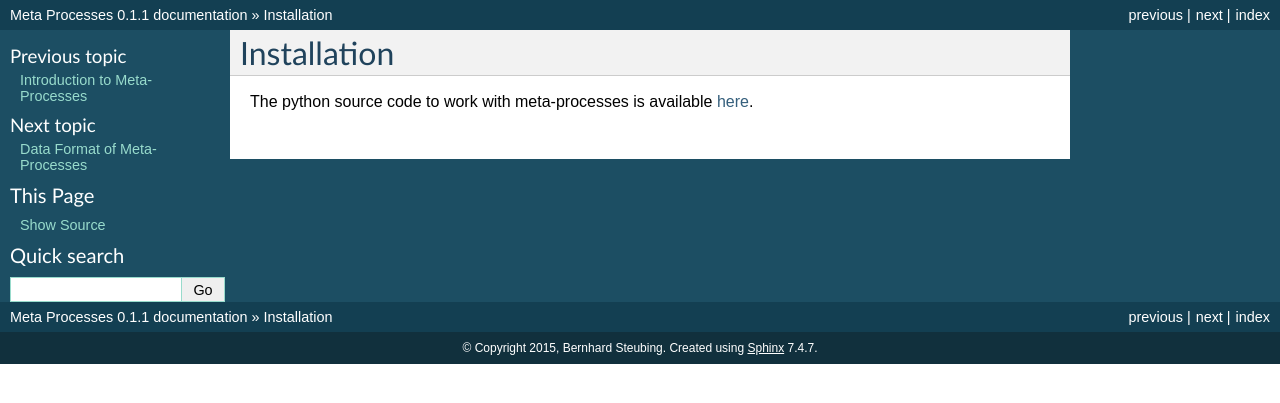
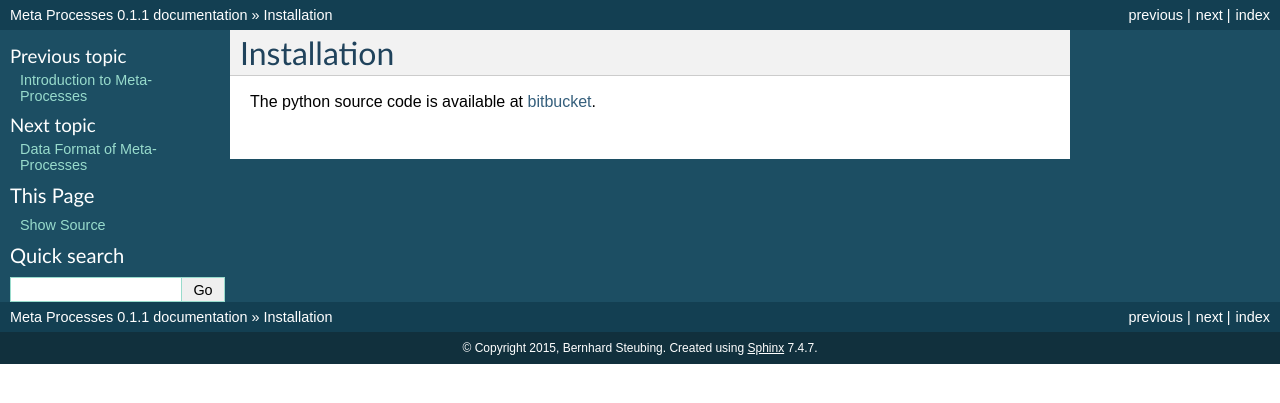
Before and after one commit to bsteubing/modular-lca, a Sphinx documentation site: the page built from docs/source/installation.rst, in a window 1280 px wide. Shown: the top 403 px of the page. Built offline with Sphinx 7.4.7, drawn with Linux system fonts in a browser that asks for light colours.

```diff
--- a/docs/source/installation.rst
+++ b/docs/source/installation.rst
@@ -3,4 +3,4 @@
 Installation
 ************
 
-The python source code to work with meta-processes is available `here <https://bitbucket.org/bsteubing/bw2qtui>`_.
+The python source code is available at `bitbucket <https://bitbucket.org/bsteubing/bw2qtui>`_.
```
Also changed, not shown: docs/source/index.rst (+9 -12 lines).
